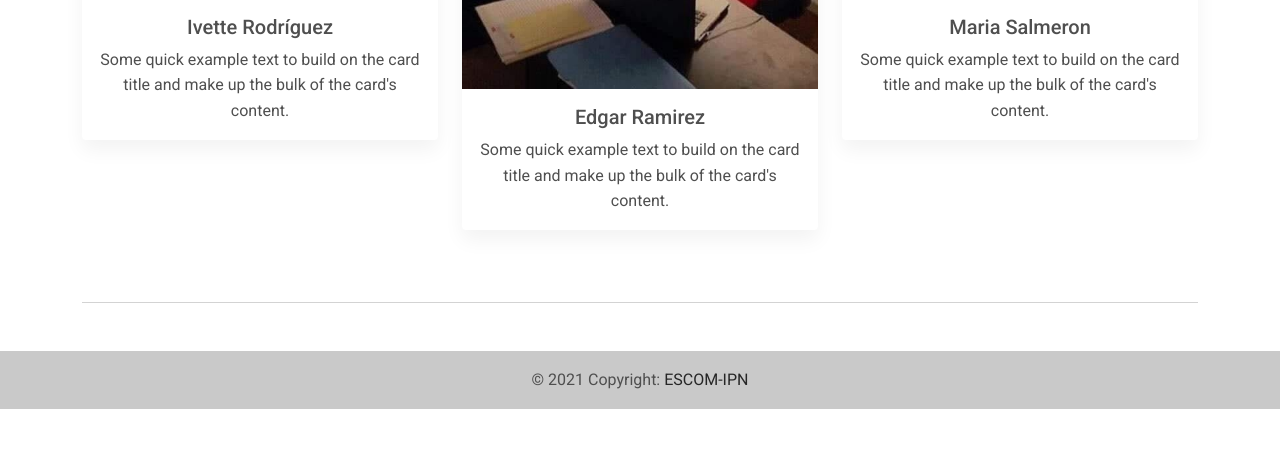
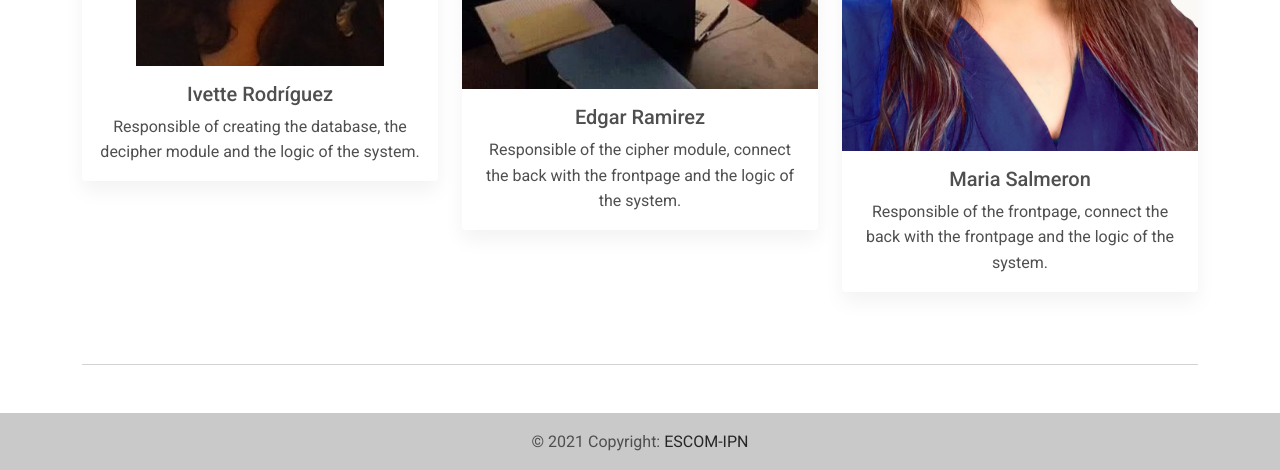
Before and after one commit to EdgarRamirezFuentes/protecting_sensitive_information, a Flask app: page / in a window 1280 px wide. Shown: the part 1848-2318 px from the top of the page. Before the commit the page ends 2257 px from the top, so only its background shows below. Run offline with Flask 2, Linux system fonts and the light colour scheme; the visitor is signed in with stand-in values (Sample User, id 1); data that the repository does not hold is empty; some libraries are stand-ins or nearby versions.

Commit message:
templates

```diff
--- a/templates/index.html
+++ b/templates/index.html
@@ -96,6 +96,8 @@
             <h5 class="mb-4">Use less paper using Cryptography</h5>
             <a class="btn btn-outline-light btn-lg m-2" href="#enc" role="button">Cipher a document</a>
             <a class="btn btn-outline-light btn-lg m-2" href="#dec" role="button">Decipher a document</a>
+            <br>
+            <a class="btn btn-outline-light btn-lg m-2" href="" role="button">User Manual</a>
           </div>
         </div>
       </div>
@@ -188,7 +190,7 @@
           <div class="col-lg-4 col-md-12 mb-4">
             <div class="card">
               <div class="bg-image hover-overlay ripple" data-mdb-ripple-color="light">
-                <img src="https://mdbootstrap.com/img/new/standard/nature/184.jpg" class="img-fluid" />
+                <img src="../static/img/Perfil.jpg" class="img-fluid" />
                 <a href="#!">
                   <div class="mask" style="background-color: rgba(251, 251, 251, 0.15);"></div>
                 </a>
@@ -196,8 +198,7 @@
               <div class="card-body">
                 <h5 class="card-title">Ivette Rodríguez</h5>
                 <p class="card-text">
-                  Some quick example text to build on the card title and make up the bulk of the
-                  card's content.
+                  Responsible of creating the database, the decipher module and the logic of the system.
                 </p>
               </div>
             </div>
@@ -213,8 +214,7 @@
               <div class="card-body">
                 <h5 class="card-title">Edgar Ramirez</h5>
                 <p class="card-text">
-                  Some quick example text to build on the card title and make up the bulk of the
-                  card's content.
+                  Responsible of the cipher module, connect the back with the frontpage and the logic of the system.
                 </p>
               </div>
             </div>
@@ -222,7 +222,7 @@
           <div class="col-lg-4 col-md-6 mb-4">
             <div class="card">
               <div class="bg-image hover-overlay ripple" data-mdb-ripple-color="light">
-                <img src="https://mdbootstrap.com/img/new/standard/nature/111.jpg" class="img-fluid" />
+                <img src="../static/img/fotocurriculum.jfif" class="img-fluid" />
                 <a href="#!">
                   <div class="mask" style="background-color: rgba(251, 251, 251, 0.15);"></div>
                 </a>
@@ -230,8 +230,7 @@
               <div class="card-body">
                 <h5 class="card-title">Maria Salmeron </h5>
                 <p class="card-text">
-                  Some quick example text to build on the card title and make up the bulk of the
-                  card's content.
+                  Responsible of the frontpage, connect the back with the frontpage and the logic of the system.
                 </p>
 
               </div>
```
Also changed, not shown: static/img/Perfil.jpg (added), static/img/fotocurriculum.jfif (added), 1 other file.
